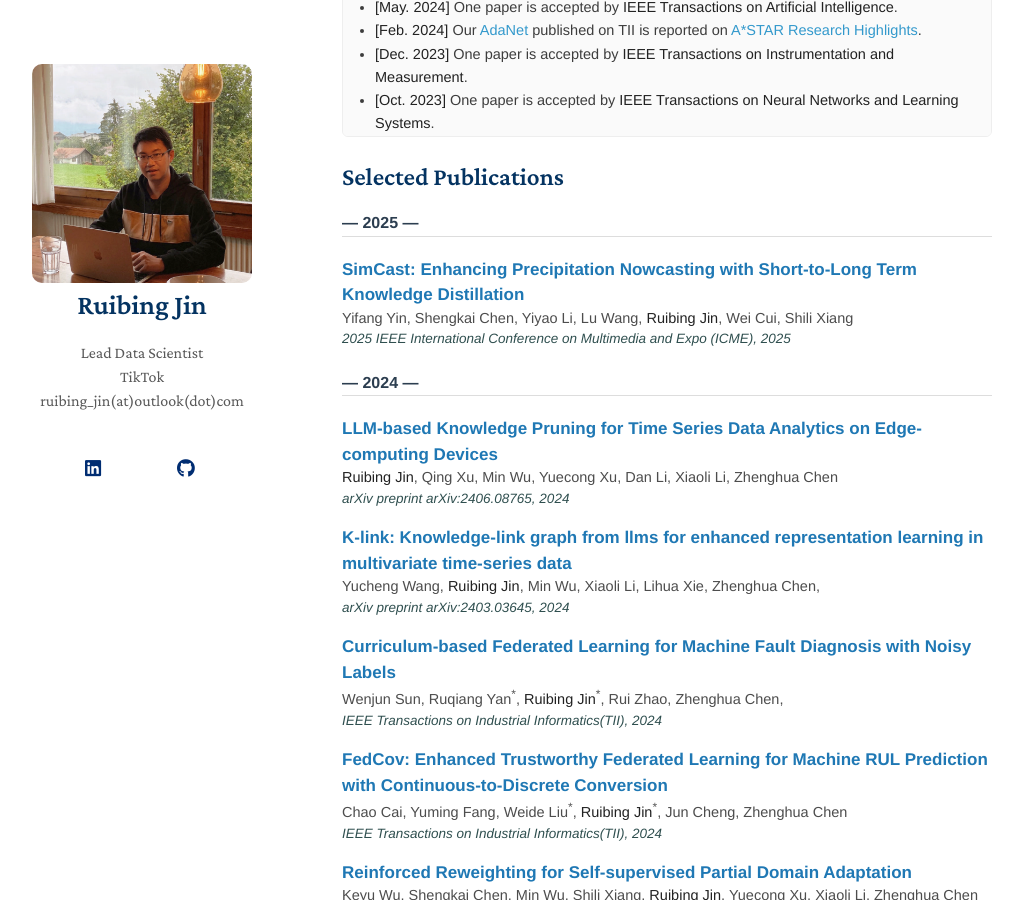
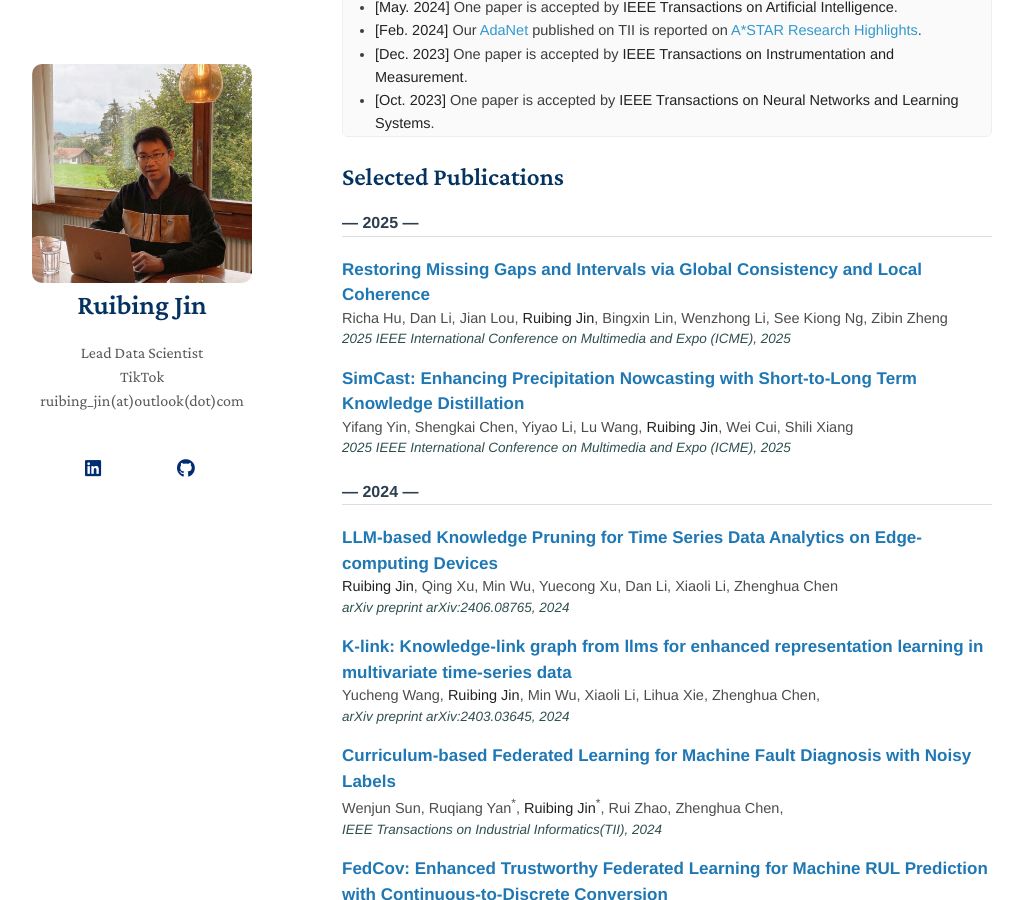
Before and after one commit to ruibing-jin/ruibing-jin.github.io, a Jekyll site: the page built from index.md, in a window 1280 px wide and 900 px high, scrolled down 811 px. Shown: the whole window, without its empty margins (128-1151 px from the left). Built offline with Jekyll 4.4.1, drawn with Linux system fonts in a browser that asks for light colours; nearby versions of some CDN libraries; a style sheet for code colours, icons or effects is not loaded; our own code applies the rules of GitHub Pages for plain Markdown files.

Commit message:
Update index.md

```diff
--- a/index.md
+++ b/index.md
@@ -80,6 +80,20 @@ I am a reviewer of top-tier conferences and journals including CVPR, ICCV, ECCV,
 
   <!-- Year: 2025 -->
   <h3 style="font-size:16px; font-weight:600; color:#2c3e50; border-bottom:1px solid #ddd; padding-bottom:4px; margin-top:24px;">— 2025 —</h3>
+
+    <div class="paper" style="margin-bottom:16px;">
+    <p style="margin:0; font-size:17px; font-weight:600; color:#2c3e50;">
+      <span style="color:#1f78b4;">Restoring Missing Gaps and Intervals via Global Consistency and Local Coherence</span>
+    </p>
+    <p style="margin:0; font-size:14.5px; color:#4d4d4d;">
+      Richa Hu, Dan Li, Jian Lou,
+      <strong>Ruibing Jin</strong>,
+      Bingxin Lin, Wenzhong Li, See Kiong Ng, Zibin Zheng
+    </p>
+    <p style="margin:0; font-size:13.5px; color:#2f4f4f;">
+      <em>2025 IEEE International Conference on Multimedia and Expo (ICME), 2025</em>
+    </p>
+  </div>
 
   <div class="paper" style="margin-bottom:16px;">
     <p style="margin:0; font-size:17px; font-weight:600; color:#2c3e50;">
```
